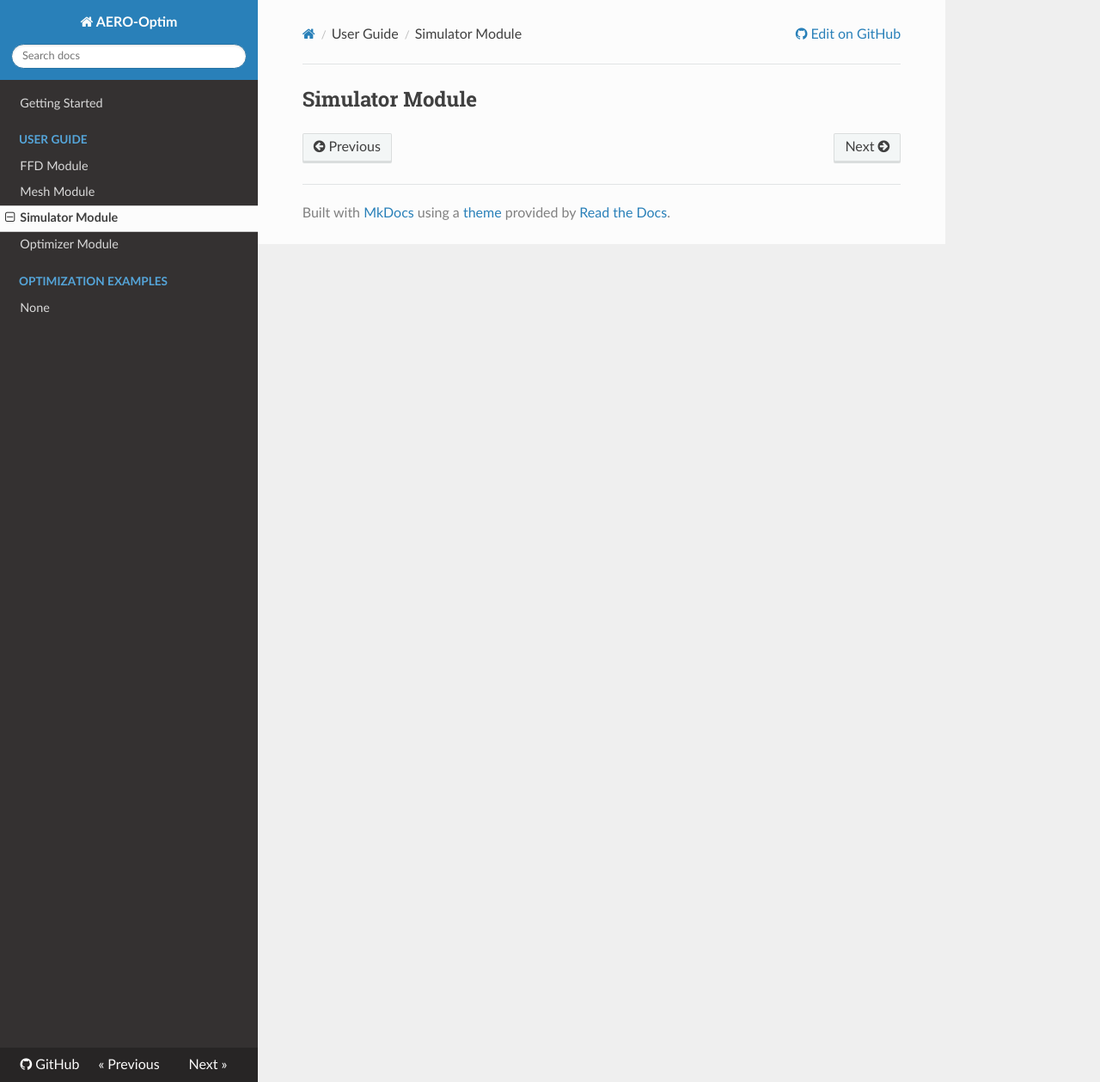
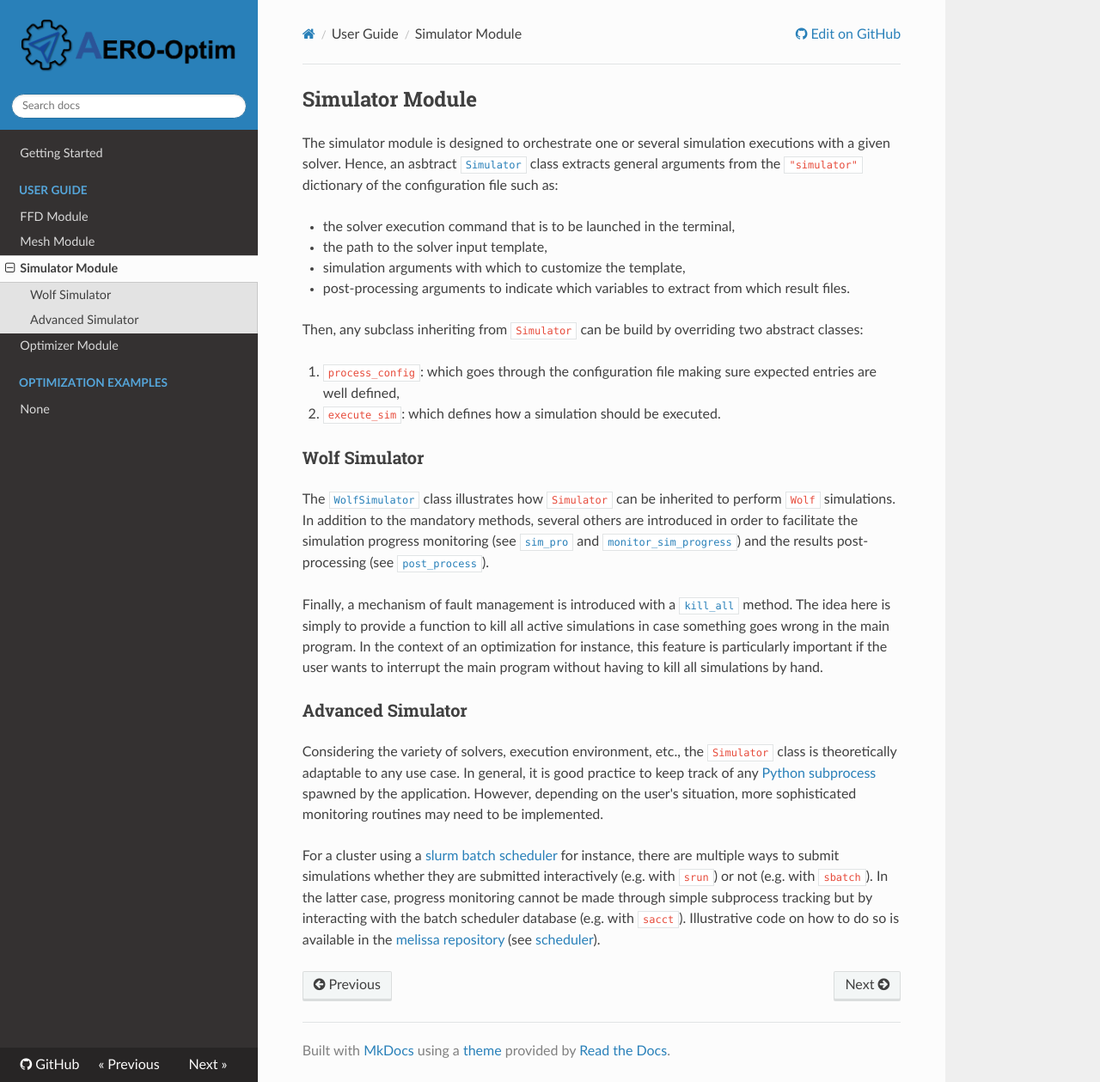
Before and after one commit to mschouler/aero-optim, an MkDocs documentation site: the page built from docs/simulator.md, in a window 1280 px wide and 1259 px high. Shown: the whole window at 86% size. Built offline with MkDocs 1.6.1, drawn with Linux system fonts in a browser that asks for light colours; nearby versions of some CDN libraries.

Commit message:
FEAT - enhance documentation

```diff
--- a/docs/simulator.md
+++ b/docs/simulator.md
@@ -1 +1,23 @@
 ## Simulator Module
+The simulator module is designed to orchestrate one or several simulation executions with a given solver.
+Hence, an asbtract [`Simulator`](https://github.com/mschouler/aero-optim/blob/master/src/simulator.py#L13-L77) class extracts general arguments from the `"simulator"` dictionary of the configuration file such as:
+
+- the solver execution command that is to be launched in the terminal,
+- the path to the solver input template,
+- simulation arguments with which to customize the template,
+- post-processing arguments to indicate which variables to extract from which result files.
+
+Then, any subclass inheriting from `Simulator` can be build by overriding two abstract classes:
+
+1. `process_config`: which goes through the configuration file making sure expected entries are well defined,
+2. `execute_sim`: which defines how a simulation should be executed.
+
+### Wolf Simulator
+The [`WolfSimulator`](https://github.com/mschouler/aero-optim/blob/master/src/simulator.py#L80-L202) class illustrates how `Simulator` can be inherited to perform `Wolf` simulations. In addition to the mandatory methods, several others are introduced in order to facilitate the simulation progress monitoring (see [`sim_pro`](https://github.com/mschouler/aero-optim/blob/master/src/simulator.py#L93) and [`monitor_sim_progress`](https://github.com/mschouler/aero-optim/blob/master/src/simulator.py#L152-L169)) and the results post-processing (see [`post_process`](https://github.com/mschouler/aero-optim/blob/master/src/simulator.py#L171-L195)).
+
+Finally, a mechanism of fault management is introduced with a [`kill_all`](https://github.com/mschouler/aero-optim/blob/master/src/simulator.py#L197-L202) method. The idea here is simply to provide a function to kill all active simulations in case something goes wrong in the main program. In the context of an optimization for instance, this feature is particularly important if the user wants to interrupt the main program without having to kill all simulations by hand.
+
+### Advanced Simulator
+Considering the variety of solvers, execution environment, etc., the `Simulator` class is theoretically adaptable to any use case. In general, it is good practice to keep track of any [Python subprocess](https://docs.python.org/3/library/subprocess.html) spawned by the application. However, depending on the user's situation, more sophisticated monitoring routines may need to be implemented.
+
+For a cluster using a [slurm batch scheduler](https://slurm.schedmd.com/documentation.html) for instance, there are multiple ways to submit simulations whether they are submitted interactively (e.g. with `srun`) or not (e.g. with `sbatch`). In the latter case, progress monitoring cannot be made through simple subprocess tracking but by interacting with the batch scheduler database (e.g. with `sacct`). Illustrative code on how to do so is available in the [melissa repository](https://gitlab.inria.fr/melissa/melissa) (see [scheduler](https://gitlab.inria.fr/melissa/melissa/-/tree/develop/melissa/scheduler)).
--- a/mkdocs.yml
+++ b/mkdocs.yml
@@ -2,7 +2,7 @@ site_name: AERO-Optim
 site_url: https://mschouler.github.io/aero-optim/
 repo_url: https://github.com/mschouler/aero-optim
 site_dir: public
-# site_favicon: path/to/favicon
+site_favicon: Figures/icon.png
 nav:
   - Getting Started: index.md
   - User Guide:
@@ -14,8 +14,7 @@ nav:
     - None
 theme:
   name: readthedocs
-  # logo: path/to/logo
-  # favicon: path/to/avatar
+  logo: Figures/logo.png
 
 extra_javascript:
     - https://cdnjs.cloudflare.com/ajax/libs/mathjax/2.7.0/MathJax.js?config=TeX-AMS-MML_HTMLorMML
```
Also changed, not shown: README.md (+5 -5 lines), docs/index.md (+1 -1 lines), docs/mesh.md (+1 -1 lines), docs/Figures/icon.png (added), docs/Figures/logo.png (added).
